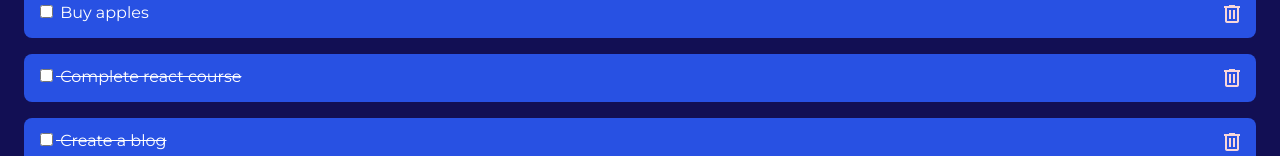
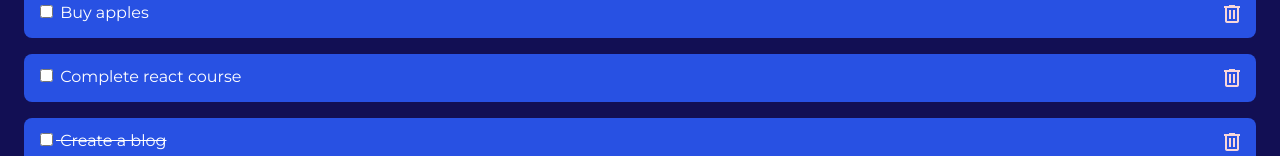
Before and after one commit to Armando101/todo-react-app, a React (Create React App) app: page / in a window 1280 px wide. Shown: the part 166-322 px from the top of the page. Built offline with nearby package versions, Linux system fonts and the light colour scheme.

Commit message:
mark as a completed a todo

```diff
--- a/src/App.js
+++ b/src/App.js
@@ -8,12 +8,20 @@ import { defaultTodos } from "./mocks/todo";
 import "./App.css";
 
 function App() {
-  const [todos] = useState(defaultTodos);
+  const [todos, setTodos] = useState(defaultTodos);
   const [searchValue, setSearchValue] = useState("");
   const [filteredTask, setFilteredTask] = useState(todos);
 
   const completedTodos = todos.filter((todo) => todo.completed).length;
   const totalTodos = todos.length;
+
+  const completeTodo = (id) => {
+    const todoIndex = todos.findIndex((todo) => todo.id === id);
+    const newTodos = [...todos];
+    newTodos[todoIndex].completed = true;
+    setTodos(newTodos);
+  };
+
   return (
     <>
       <TodoCounter total={totalTodos} completedTodos={completedTodos} />
@@ -27,7 +35,12 @@ function App() {
 
       <TodoList>
         {filteredTask.map((item, index) => (
-          <TodoItem key={index} text={item.text} completed={item.completed} />
+          <TodoItem
+            onComplete={completeTodo.bind(this, item.id)}
+            key={index}
+            text={item.text}
+            completed={item.completed}
+          />
         ))}
       </TodoList>
     </>
--- a/src/components/TodoItem/TodoItem.jsx
+++ b/src/components/TodoItem/TodoItem.jsx
@@ -1,11 +1,7 @@
 import React from "react";
 import "./TodoItem.css";
 
-export const TodoItem = ({ text, completed }) => {
-  const onComplete = () => {
-    alert(`Task completed ${text}`);
-  };
-
+export const TodoItem = ({ text, completed, onComplete }) => {
   const onDelete = () => {
     alert(`Task deleted ${text}`);
   };
--- a/src/mocks/todo.js
+++ b/src/mocks/todo.js
@@ -1,5 +1,5 @@
 export const defaultTodos = [
-  { text: "Buy apples", completed: false },
-  { text: "Complete react course", completed: true },
-  { text: "Create a blog", completed: true },
+  { id: 1, text: "Buy apples", completed: false },
+  { id: 2, text: "Complete react course", completed: false },
+  { id: 3, text: "Create a blog", completed: true },
 ];
```
